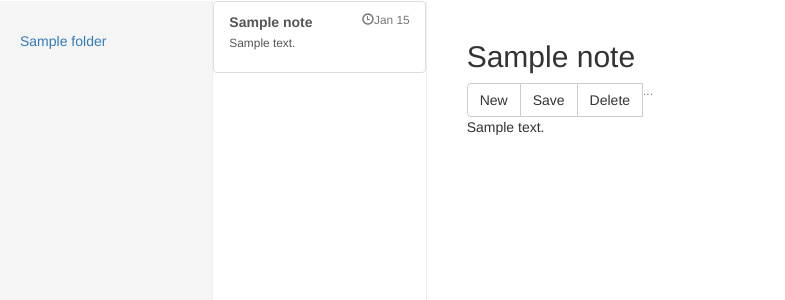
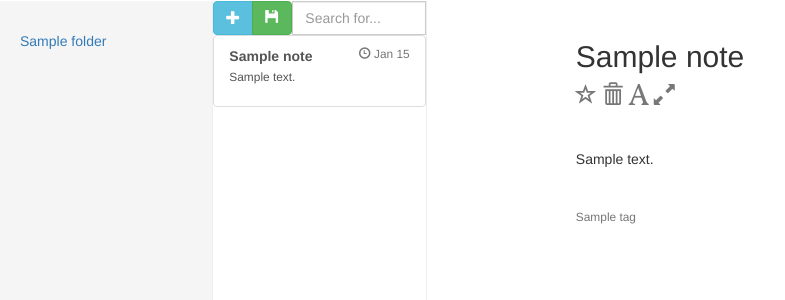
Before and after one commit to meras/noted, a Django app: page /notes/ in a window 1280 px wide. Shown: the part 50-350 px from the top of the page, without its empty margins (0-785 px from the left). Run offline with Django 3.2, Linux system fonts and the light colour scheme; a user stored in the database is signed in; tables that the repository leaves empty hold one stand-in row (values such as "Sample post"); parts of the project's set-up code (start-up, migrations or seed data) failed here and were passed over; some libraries are stand-ins or nearby versions.

Commit message:
Experimenting

```diff
--- a/noted/static/noted/css/custom.css
+++ b/noted/static/noted/css/custom.css
@@ -121,6 +121,10 @@ body {
     outline: none;
 }
 
+.tags {
+    outline: none;
+}
+
 
 /*
  * Placeholder dashboard ideas
--- a/noted/templates/notes/index.html
+++ b/noted/templates/notes/index.html
@@ -7,9 +7,13 @@
             <h1>You have no notes</h1>
             <button type="button" class="btn btn-success">New</button>
         {% else %}
+
             <div class="container-fluid">
                 <div class="row">
+
+                    {#######      NOTE CONTENT      #######}
                     <div class="col-sm-2 sidebar">
+
                         <ul class="nav nav-sidebar folder-list">
                             {% for folder in folders %}
                                 <li data-folderid="{{ folder.id }}">
@@ -21,44 +25,96 @@
                             {% endfor %}
                         </ul>
                     </div>
-                    {# sidepanel with the list of notes#}
+
+                    {#######      MIDDLE SIDEBAR      #######}
                     <div class="col-sm-2 col-sm-offset-2 sidebar" id="notelist">
+                        <div class="btn-group center-block" role="group" aria-label="Contextual buttons">
+                            {#######      NEW NOTE      #######}
+                            <button id="new" type="button" class="btn btn-info">
+                                <span class="glyphicon glyphicon-plus" aria-hidden="true"></span>
+                            </button>
+                            {#######      SAVE NOTE      #######}
+                            <button id="save" type="button" class="btn btn-success">
+                                <span class="glyphicon glyphicon-floppy-disk" aria-hidden="true"></span>
+                            </button>
+
+                        </div>
+
+                        {#######      SEARCH      #######}
+                        <div class="input-group">
+                            <input type="text" class="form-control" placeholder="Search for...">
+{#                            <span class="input-group-btn">#}
+{#                            <button class="btn btn-default" type="button">#}
+{#                                <span class="glyphicon glyphicon-search"></span>#}
+{#                            </button>#}
+{#                            </span>#}
+                        </div>
+
+                        {#######      NOTE LIST      #######}
+                        <div>
                             <!-- /input-group -->
                             <div class="list-group">
                                 {% for note in notes %}
                                     <a belongs-to="{{ note.folder }}" data-noteid="{{ note.id }}" href="#"
                                        class="list-group-item note">
                                         <div class="header">
-                                        <strong class="primary-font" data-placeholder="">{{ note.title }}</strong>
+                                            <strong class="primary-font"
+                                                    data-placeholder="">{{ note.title }}</strong>
                                             <small class="pull-right text-muted">
-                                            <span class="glyphicon glyphicon-time"></span>{{ note.timestamp|date:"M j" }}
+                                                <span class="glyphicon glyphicon-time"></span>
+                                                {{ note.timestamp|date:"M j" }}
                                             </small>
                                         </div>
                                         <p>
                                             <small class="preview">
-                                            {{ note.body|slice:":80"|striptags }}
+                                                {{ note.body|slice:":40"|striptags }}
                                             </small>
                                         </p>
                                     </a>
                                 {% endfor %}
                             </div>
                         </div>
-                    <div class="col-sm-8 col-sm-offset-4 main">
-                        <div class="note-info" id="">
+                    </div>
+
+                </div>
+                {#######      NOTE CONTENT      #######}
+
+                <div class="note-content col-sm-6 col-sm-offset-5 main">
+                        <div class="note-info">
                             <section class="h2">{{ notes.first.title }}</section>
+                            <div class="btn-toolbar" role="toolbar" aria-label="...">
+                                <div id="star" class="btn-group" role="group" aria-label="...">
+                                <span style="font-size:1.5em;"
+                                      class="text-muted glyphicon glyphicon-star-empty"></span>
                                 </div>
-                        <div class="btn-group" role="group" aria-label="Contextual buttons">
-                            <button type="button" class="btn btn-default" id="new">New</button>
-                            <button type="button" class="btn btn-default" id="save">Save</button>
-                            <button type="button" class="btn btn-default" id="delete">Delete</button>
-                            <small class="pull-right text-muted" id="count">
-                                ...
-                            </small>
+                                <div id="delete" class="btn-group" role="group" aria-label="...">
+                                <span style="font-size:1.5em;"
+                                      class="text-muted glyphicon glyphicon-trash"></span>
                                 </div>
+                                <div id="night" class="btn-group" role="group" aria-label="...">
+                                <span style="font-size:1.5em;"
+                                      class="text-muted glyphicon glyphicon-font img-circle"> </span>
+                                </div>
+                                <div id="full" class="btn-group" role="group" aria-label="...">
+                                 <span style="font-size:1.5em;"
+                                       class="text-muted glyphicon glyphicon-resize-full"></span>
+                                </div>
+                            </div>
+
+                        <br><br>
 
                         <div class="editor">
                             {{ notes.first.body|safe }}
                         </div>
+
+                        <br><br>
+
+                        <small class="tags pull-left text-muted">
+                            {% for tag in tags %}
+                                {{ tag }}
+                            {% endfor %}
+                        </small>
+
                     </div>
                 </div>
             </div>
@@ -72,28 +128,27 @@
                             placeholder: 'Untitled note...',
                             disableToolbar: true,
                             disableReturn: true
+                        }),
+                        tags = new MediumEditor('.tags', {
+                            placeholder: 'Click to add tags...',
+                            disableToolbar: true,
+                            disableReturn: true
                         });
 
-                function wordCount(val) {
-                    return {
-                        charactersNoSpaces: val.replace(/\s+/g, '').length,
-                        characters: val.length,
-                        words: val.match(/\S+/g).length,
-                        lines: val.split(/\r*\n/).length
-                    }
-                }
+                $(function () {
+                    $("#full").click(function () {
+                        $(".row").toggle(1000);
+                        $(".topnav").slideToggle(1400);
+                    });
+                    $('#night').click(function () {
+                        $('.note-content').css({
+                            'background-color': '#554F48',
+                            'color': '#FFFFFF'
+                        });
+                    });
+                });
 
 
-                var count = $('#count');
-
-                $('.editor').on('input', function () {
-
-                    var c = wordCount(this.value);
-
-                    count.val(
-                                    "Count: " + c.words);
-
-                });
             </script>
             </div>
         {% endif %}
```
Also changed, not shown: noted/static/noted/js/word.count.js (added, +36 -0 lines), noted/templates/base.html (+0 -31 lines). Lines whose indentation alone changed are shown as unchanged.
